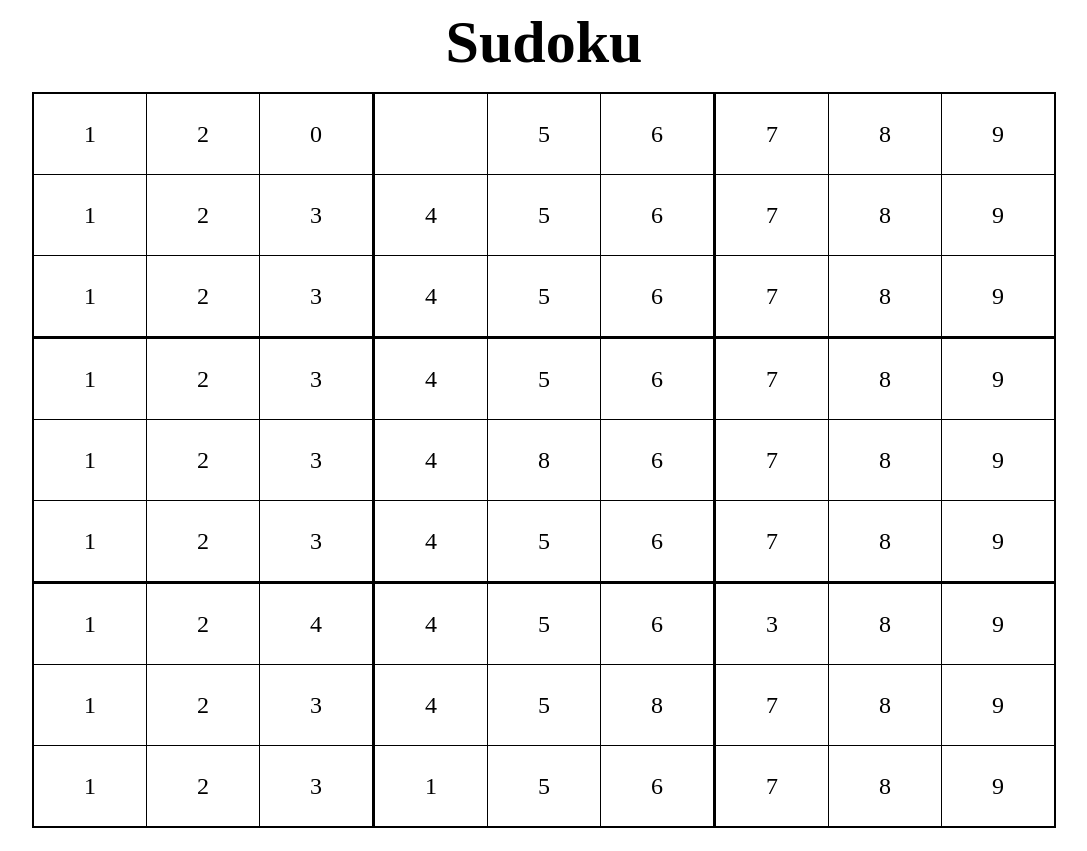
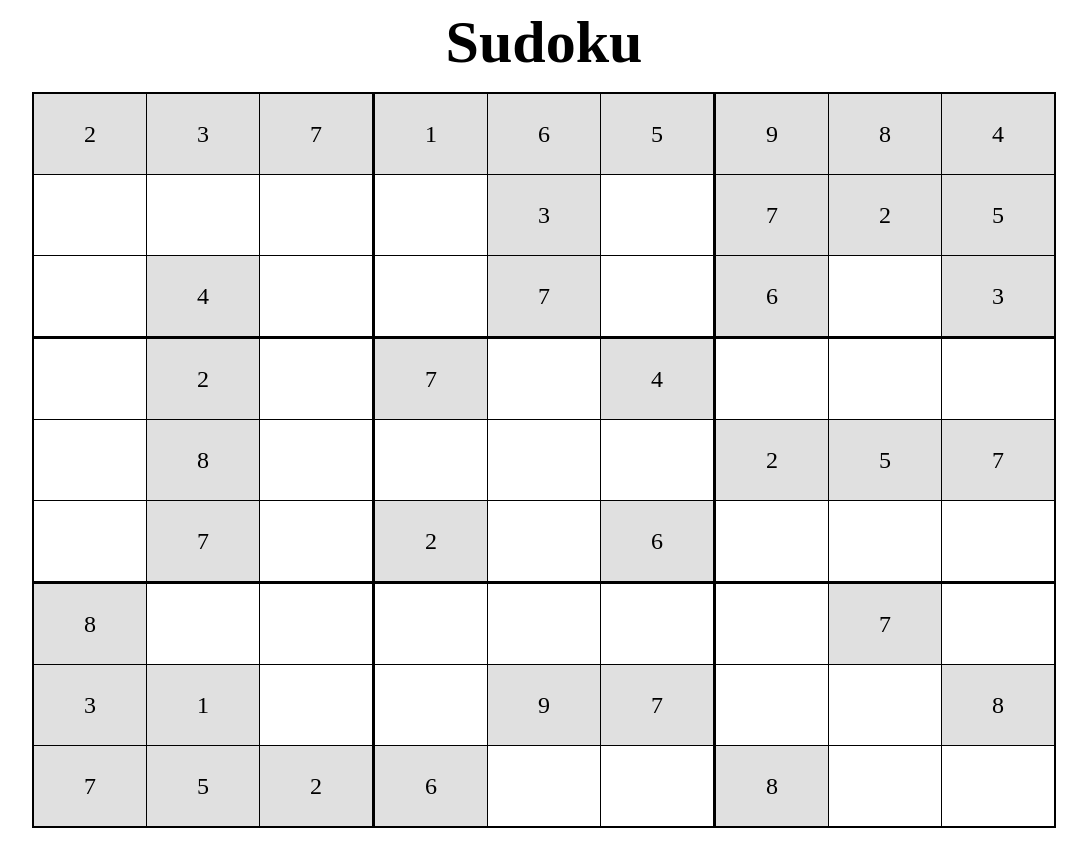
Before and after one commit to minhtien300199/sudoku, a plain HTML site: page webSudoku/codeproject.html in a window 1280 px wide. Shown: the whole page, without its empty margins (96-1183 px from the left). Drawn offline with Linux system fonts and the light colour scheme.

Commit message:
updated js 01

```diff
--- a/webSudoku/scripts/index.js
+++ b/webSudoku/scripts/index.js
@@ -11,18 +11,22 @@ var maxCellStack = 1;
 var selectedCell = [];
 var maxUndoStack = 100;
 var undoStack = [];
+var sudokuArray = [
+  [2, 3, 7, 1, 6, 5, 9, 8, 4],
+  ['','', '', '', 3, '', 7, 2, 5],
+  ['', 4, '', '', 7, '', 6, '', 3],
+  ['', 2, '', 7, '', 4, '', '', ''],
+  ['', 8, '', '', '', '', 2, 5, 7],
+  ['', 7, '', 2, '', 6, '', '', ''],
+  [8, '', '', '', '', '', '', 7, ''],
+  [3, 1, '', '', 9, 7, '', '', 8],
+  [7, 5, 2, 6, '', '', 8, '', '']
+];
 
-var sudokuArray = [
-  [1, 2, 0, "", 5, 6, 7, 8, 9],
-  [1, 2, 3, 4, 5, 6, 7, 8, 9],
-  [1, 2, 3, 4, 5, 6, 7, 8, 9],
-  [1, 2, 3, 4, 5, 6, 7, 8, 9],
-  [1, 2, 3, 4, 8, 6, 7, 8, 9],
-  [1, 2, 3, 4, 5, 6, 7, 8, 9],
-  [1, 2, 4, 4, 5, 6, 3, 8, 9],
-  [1, 2, 3, 4, 5, 8, 7, 8, 9],
-  [1, 2, 3, 1, 5, 6, 7, 8, 9]
-];
+var undoButton=function()
+{
+
+};
 
 var clearSelectedCell = function() {
   if (selectedCell && selectedCell.length > 0) {
@@ -31,7 +35,7 @@ var clearSelectedCell = function() {
   }
 };
 
-var toggleTouchPad = function(showTouchPad) {
+var toggleTouchPad = function(showTouchPad, rowIndex, colIndex) {
     // console.log(position);
   var touchPad = document.getElementById("touchpad");
   if (!showTouchPad) {
@@ -43,12 +47,12 @@ var toggleTouchPad = function(showTouchPad) {
   }
 };
 
-var changeNum = function(boardsArray, rowIndex, colIndex) {
-  return function() {
-    if (boardsArray[rowIndex][colIndex] === "")
-      console.log(boardsArray[rowIndex][colIndex]);
-  };
-};
+// var changeNum = function(boardsArray, rowIndex, colIndex) {
+//   return function() {
+//     if (boardsArray[rowIndex][colIndex] === "")
+//       console.log(boardsArray[rowIndex][colIndex]);
+//   };
+// };
 
 var handleTouchPadCellClick = function(innderDiv, index) {
   return function() {
@@ -106,10 +110,17 @@ var handleSudokuCellClick = function(innerDiv, rowIndex, colIndex) {
     if (classList.value.indexOf("active") < 0) {
       classList.add("active");
       selectedCell.push(innerDiv);
-      toggleTouchPad(true, {
+      if (innerDiv.getAttribute("id")===null)
+      {
+        toggleTouchPad(true, {
           x: event.clientX,
           y: event.clientY
       });
+      } else
+      {
+        toggleTouchPad(false);
+      }
+
     } else {
       // flag = false;
       classList.remove("active");
@@ -149,7 +160,8 @@ var render = function(boardsArray) {
       } else div.setAttribute("class", "row");
     }
 
-    for (colIndex = 0; colIndex < max; colIndex++) {
+    for (colIndex = 0; colIndex < max; colIndex++)
+    {
       var innerDiv = document.createElement("div");
       var colClass = "col" + cellNumberClass;
       innerDiv.setAttribute("data-row", rowIndex);
@@ -165,6 +177,8 @@ var render = function(boardsArray) {
       }
       try {
         innerDiv.innerText = boardsArray[rowIndex][colIndex];
+        if (innerDiv.textContent!== '')
+        innerDiv.setAttribute("id","base");
       } catch (ex) {
         console.log(rowIndex, colIndex);
       }
@@ -222,3 +236,6 @@ document.addEventListener("click", function(event) {
     clearSelectedCell();
   }
 });
+/**************************************************************************************************************
+ *      giải thuật.
+ */
--- a/webSudoku/style.css
+++ b/webSudoku/style.css
@@ -1,9 +1,12 @@
 .title{
     font-size: 60px;
 }
-#sudoku{
 
+#base{
+    background-color:rgb(224, 224, 224);
+    font-style: initial;
 }
+
 #app {
     display: flex;
     flex-direction: column;
```
